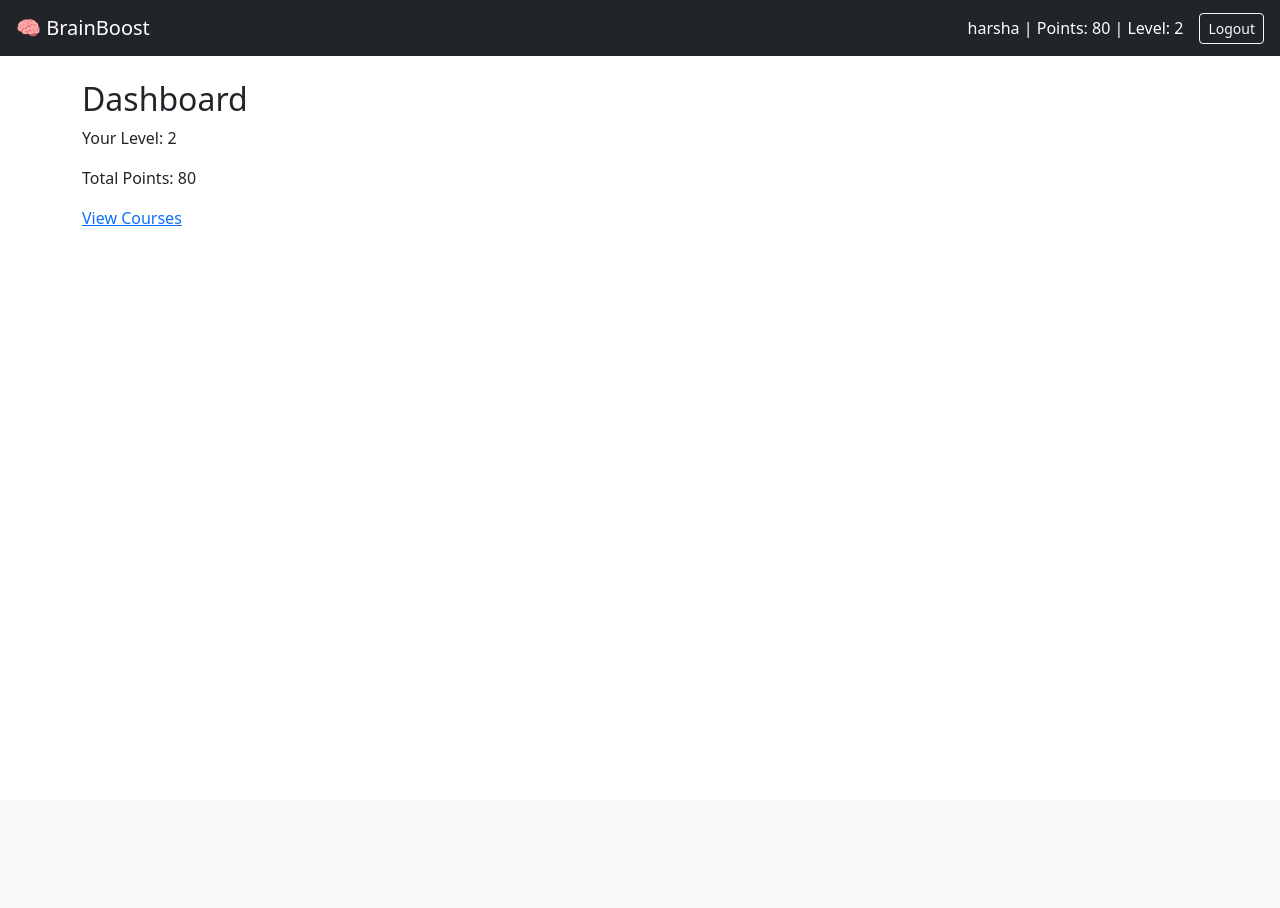
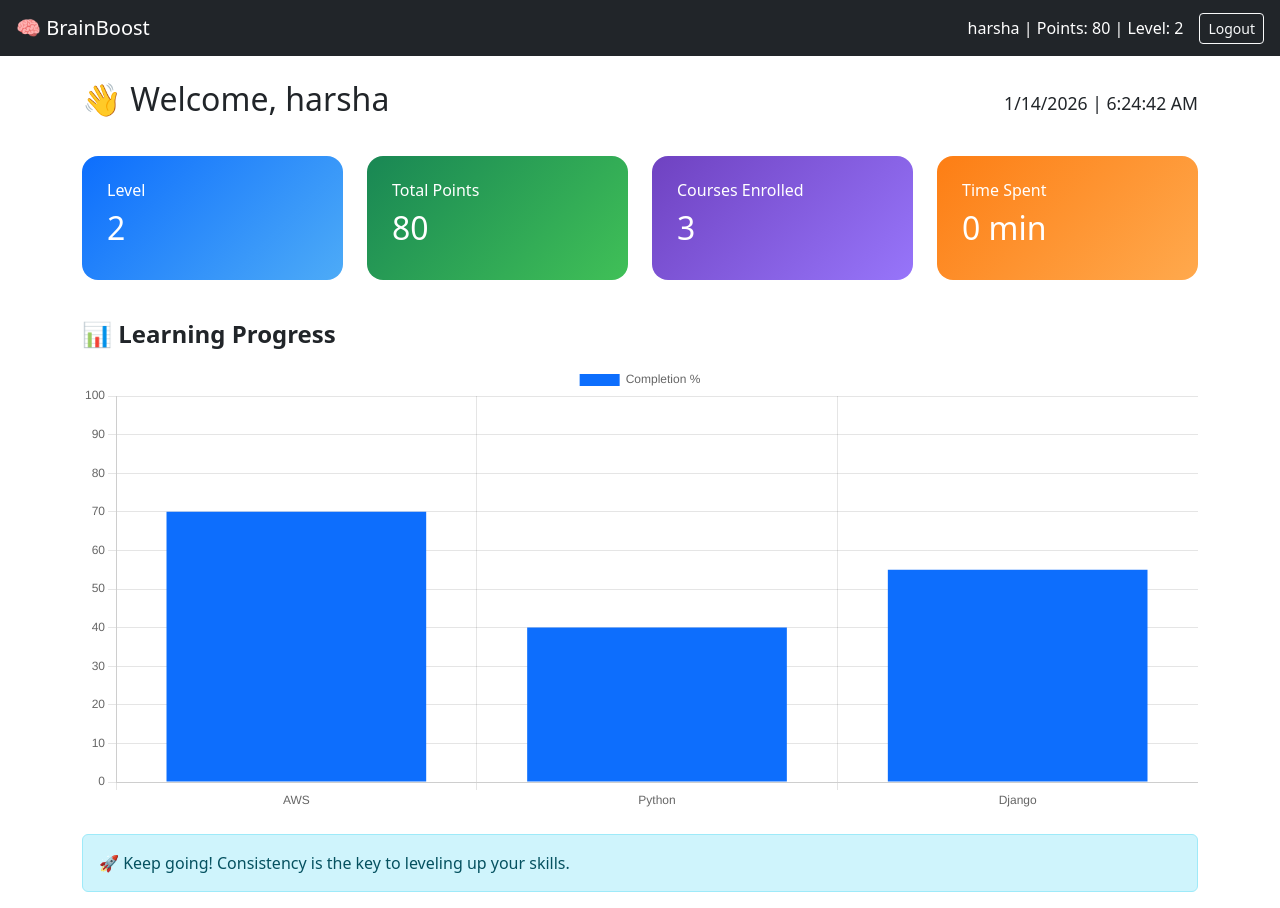
Before and after one commit to Harsha0304/BrainBoost, a Django app: page / in a window 1280 px wide. Before the commit the page ends 226 px from the top, so only its background shows below. Run offline with Django 5.2, Linux system fonts and the light colour scheme; a user stored in the database is signed in; data comes from the database, SQL or seed files in the repository; both versions use the stored data as it was after the commit.

Commit message:
OLD Templates Working changes

```diff
--- a/brainboost_core/urls.py
+++ b/brainboost_core/urls.py
@@ -14,13 +14,8 @@ urlpatterns = [
     path('login/', auth_views.LoginView.as_view(
         template_name='login.html'
     ), name='login'),
-
     path('logout/', auth_views.LogoutView.as_view(), name='logout'),
-
-    # ✅ REGISTER FIX
     path('register/', include('users.urls')),
-
     path('courses/', include('courses.urls')),
-
     path('', dashboard, name='dashboard'),
 ]
--- a/courses/models.py
+++ b/courses/models.py
@@ -32,7 +32,7 @@ class Lesson(models.Model):
     is_active = models.BooleanField(default=True)
 
     def __str__(self):
-        return f"{self.course.title} - {self.title}"
+        return self.title
 
 class Enrollment(models.Model):
     student = models.ForeignKey(
--- a/courses/urls.py
+++ b/courses/urls.py
@@ -1,7 +1,16 @@
 from django.urls import path
-from .views import course_list, course_detail
+from .views import (
+    course_list,
+    create_course,
+    course_detail,
+    add_lesson,
+    lesson_detail
+)
 
 urlpatterns = [
     path('', course_list, name='courses'),
+    path('add/', create_course, name='add_course'),
     path('<int:course_id>/', course_detail, name='course_detail'),
+    path('<int:course_id>/add-lesson/', add_lesson, name='add_lesson'),
+    path('lesson/<int:lesson_id>/', lesson_detail, name='lesson_detail'),
 ]
--- a/templates/dashboard.html
+++ b/templates/dashboard.html
@@ -1,10 +1,142 @@
 {% extends 'base.html' %}
+{% block content %}
 
-{% block content %}
-<h2>Dashboard</h2>
+<style>
+/* ===== Dashboard Styles ===== */
+.dashboard-header {
+    display: flex;
+    justify-content: space-between;
+    align-items: center;
+    margin-bottom: 30px;
+}
 
-<p>Your Level: {{ user.points.level }}</p>
-<p>Total Points: {{ user.points.total_points }}</p>
+.clock {
+    font-size: 1.1rem;
+    font-weight: 500;
+}
 
-<a href="{% url 'courses' %}">View Courses</a>
+.card-box {
+    border-radius: 16px;
+    padding: 25px;
+    color: white;
+    animation: fadeUp 0.8s ease;
+    transition: transform 0.3s ease;
+}
+
+.card-box:hover {
+    transform: translateY(-6px);
+}
+
+.bg-blue { background: linear-gradient(135deg, #0d6efd, #4dabf7); }
+.bg-green { background: linear-gradient(135deg, #198754, #40c057); }
+.bg-purple { background: linear-gradient(135deg, #6f42c1, #9775fa); }
+.bg-orange { background: linear-gradient(135deg, #fd7e14, #ffa94d); }
+
+@keyframes fadeUp {
+    from { opacity: 0; transform: translateY(40px); }
+    to { opacity: 1; transform: translateY(0); }
+}
+
+.section-title {
+    margin-top: 40px;
+    margin-bottom: 15px;
+    font-weight: 600;
+}
+</style>
+
+<!-- HEADER -->
+<div class="dashboard-header">
+    <h2>👋 Welcome, {{ user.username }}</h2>
+    <div class="clock" id="liveClock"></div>
+</div>
+
+<!-- STAT CARDS -->
+<div class="row g-4">
+    <div class="col-md-3">
+        <div class="card-box bg-blue">
+            <h6>Level</h6>
+            <h2>{{ user.points.level }}</h2>
+        </div>
+    </div>
+
+    <div class="col-md-3">
+        <div class="card-box bg-green">
+            <h6>Total Points</h6>
+            <h2>{{ user.points.total_points }}</h2>
+        </div>
+    </div>
+
+    <div class="col-md-3">
+        <div class="card-box bg-purple">
+            <h6>Courses Enrolled</h6>
+            <h2>3</h2> <!-- dynamic later -->
+        </div>
+    </div>
+
+    <div class="col-md-3">
+        <div class="card-box bg-orange">
+            <h6>Time Spent</h6>
+            <h2 id="timeSpent">0 min</h2>
+        </div>
+    </div>
+</div>
+
+<!-- GRAPH -->
+<h4 class="section-title">📊 Learning Progress</h4>
+<canvas id="progressChart" height="120"></canvas>
+
+<!-- STATUS -->
+<div class="alert alert-info mt-4">
+    🚀 Keep going! Consistency is the key to leveling up your skills.
+</div>
+
+<!-- Chart.js -->
+<script src="https://cdn.jsdelivr.net/npm/chart.js"></script>
+
+<script>
+/* ===== LIVE CLOCK ===== */
+function updateClock() {
+    const now = new Date();
+    document.getElementById("liveClock").innerText =
+        now.toLocaleDateString() + " | " + now.toLocaleTimeString();
+}
+setInterval(updateClock, 1000);
+updateClock();
+
+/* ===== TIME SPENT TRACKING (SESSION BASED) ===== */
+let startTime = localStorage.getItem("dashboardStartTime");
+if (!startTime) {
+    startTime = Date.now();
+    localStorage.setItem("dashboardStartTime", startTime);
+}
+
+setInterval(() => {
+    const diff = Math.floor((Date.now() - startTime) / 60000);
+    document.getElementById("timeSpent").innerText = diff + " min";
+}, 60000);
+
+/* ===== PROGRESS CHART ===== */
+const ctx = document.getElementById('progressChart');
+new Chart(ctx, {
+    type: 'bar',
+    data: {
+        labels: ['AWS', 'Python', 'Django'],
+        datasets: [{
+            label: 'Completion %',
+            data: [70, 40, 55],
+            backgroundColor: '#0d6efd'
+        }]
+    },
+    options: {
+        responsive: true,
+        scales: {
+            y: {
+                beginAtZero: true,
+                max: 100
+            }
+        }
+    }
+});
+</script>
+
 {% endblock %}
--- a/users/models.py
+++ b/users/models.py
@@ -4,17 +4,29 @@ from django.db import models
 from django.contrib.auth.models import AbstractUser
 from django.db import models
 
+# class User(AbstractUser):
+#     ROLE_CHOICES = (
+#         ('STUDENT', 'Student'),
+#         ('ADMIN', 'Admin'),
+#     )
+
+#     role = models.CharField(
+#         max_length=10,
+#         choices=ROLE_CHOICES,
+#         default='STUDENT'
+#     )
+
+#     def __str__(self):
+#         return self.username
+
 class User(AbstractUser):
     ROLE_CHOICES = (
         ('STUDENT', 'Student'),
         ('ADMIN', 'Admin'),
     )
+    role = models.CharField(max_length=10, choices=ROLE_CHOICES, default='STUDENT')
 
-    role = models.CharField(
-        max_length=10,
-        choices=ROLE_CHOICES,
-        default='STUDENT'
-    )
-
-    def __str__(self):
-        return self.username
+    def save(self, *args, **kwargs):
+        if self.is_superuser:
+            self.role = 'ADMIN'
+        super().save(*args, **kwargs)
```
Also changed, not shown: courses/forms.py (+7 -1 lines), courses/views.py (+59 -17 lines), templates/add_lesson.html (added, +33 -0 lines), templates/course_detail.html (+21 -11 lines), templates/courses.html (+29 -9 lines), templates/create_course.html (+20 -4 lines), templates/lesson_detail.html (added, +16 -0 lines), db.sqlite3.
